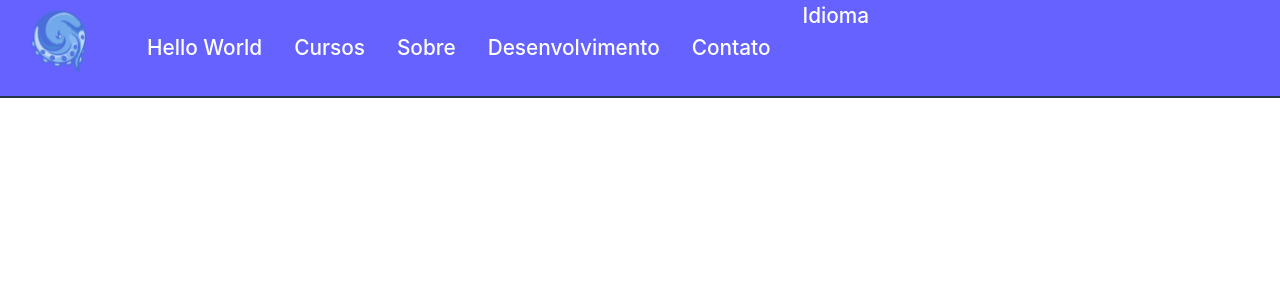
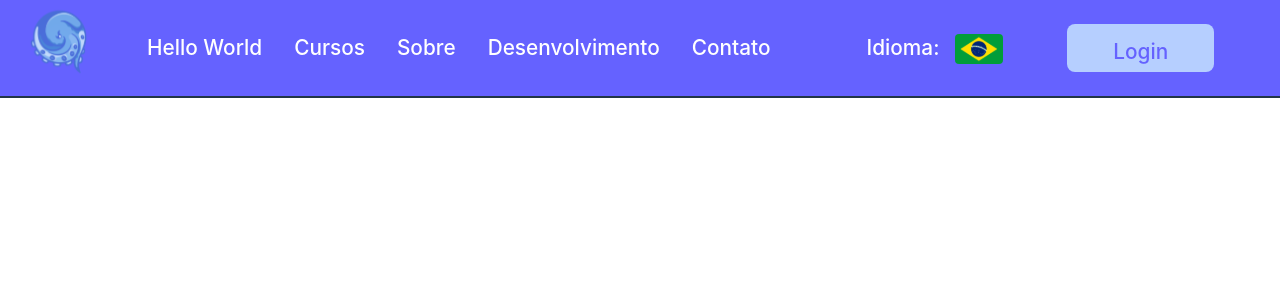
Before and after one commit to RenanFernandoRuiz/HelloWorld, a React (Vite) app in the folder client/: page / in a window 1280 px wide. Shown: the top 300 px of the page. Built offline with nearby package versions, Linux system fonts and the light colour scheme.

Commit message:
Corrigindo Header

```diff
--- a/client/src/components/header/header.jsx
+++ b/client/src/components/header/header.jsx
@@ -1,5 +1,6 @@
 import styles from "./header.module.css";
 import logo from "../../assets/logo.svg";
+import brasil from "../../assets/brasil.svg";
 
 function Header(){
     return(
@@ -15,9 +16,18 @@ function Header(){
             <a href="#">Contato</a>
 
            <div className={styles.idioma}>
-           <a href="#">Idioma</a>
+           <a href="#">Idioma:</a>
+           <img src={brasil} alt="Bandeira do Brasil" />
+           </div>
+
+           <div className={styles.login}>
+            <button>
+            <a href="#">Login</a>
+            </button>
            </div>
             </div>
+
+
 
 
         </nav>
--- a/client/src/components/header/header.module.css
+++ b/client/src/components/header/header.module.css
@@ -34,3 +34,36 @@
     width: 20%;
     padding: 0;
 }
+
+.idioma{
+    min-height: 3rem;
+    align-content: center;
+    display: flex;
+    align-items: center;
+    flex-direction: row;
+    margin-left: 4rem;
+}
+
+.idioma a{
+}
+
+.idioma img{
+    width: 3rem;
+    margin-bottom: -0.1rem;
+}
+
+.login{
+    align-content: center;
+    display: flex;
+    align-items: center;
+    flex-direction: row;
+    padding-left: 4rem;
+
+}
+.login button{
+    background: #B6CFFF;
+    max-height: 3rem;
+}
+.login button a{
+    color: #6562FF;
+}
```
Also changed, not shown: client/src/assets/brasil.svg (added).
